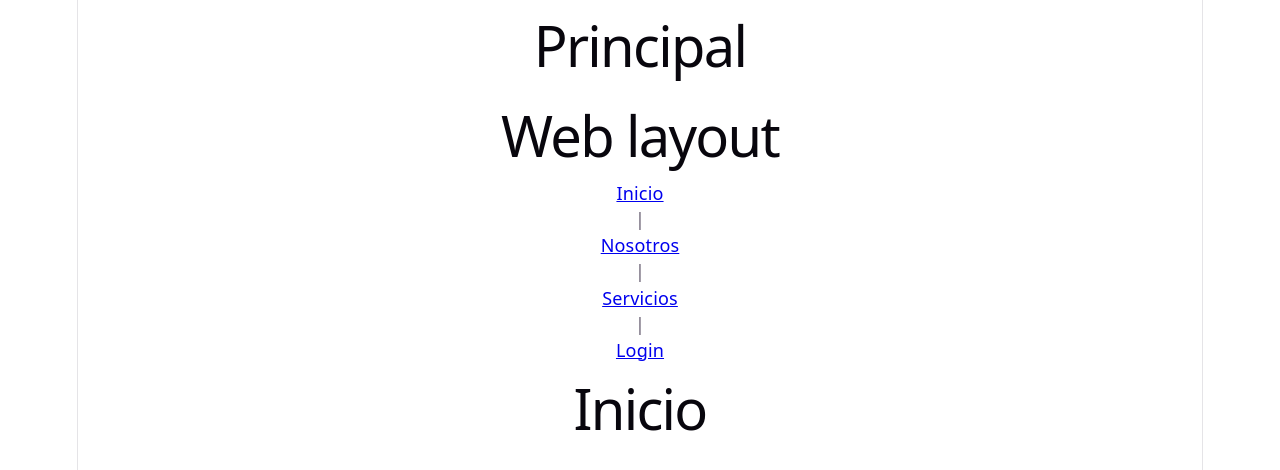
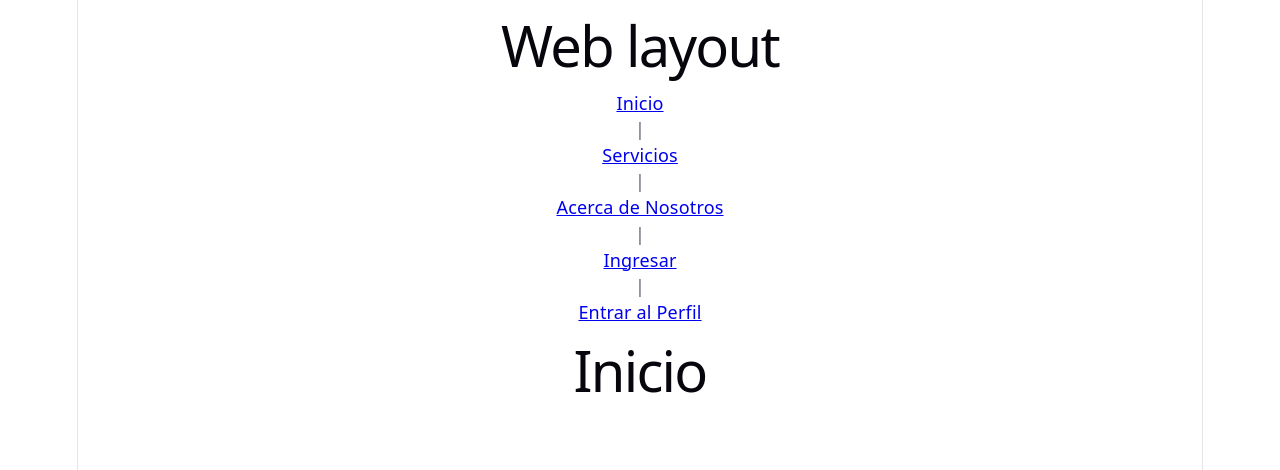
Before and after one commit to EmaRita110983/Frontend-Proyecto-Vue-Inventarios, a Vue app: page / in a window 1280 px wide. Shown: the top 470 px of the page. Built offline with nearby package versions, Linux system fonts and the light colour scheme; the HTML template or start-up script is replaced by a standard one.

Commit message:
AppLayout y WebLayout

```diff
--- a/src/App.vue
+++ b/src/App.vue
@@ -1,4 +1,3 @@
 <template>
-  <h1>Principal</h1>
   <router-view />
 </template>
--- a/src/layout/AppLayout.vue
+++ b/src/layout/AppLayout.vue
@@ -1,13 +1,11 @@
-<script setup lang="ts">
-import { RouterLink } from 'vue-router';
 
-</script>
 
 <template>
     <h1>App layout</h1>
 
-    <router-link to="/perfil">Perfil</router-link>
-    <router-link to="/dashboard">Panel Administrativo</router-link>
+    <router-link to="/admin/dashboard">Panel Administrativo</router-link>
+    <router-link to="/admin/perfil">Perfil</router-link>
+    <router-link to="/login">Volver a la página de inicio</router-link>
 
     <router-view />
 </template>
--- a/src/layout/WebLayout.vue
+++ b/src/layout/WebLayout.vue
@@ -1,10 +1,13 @@
+
 <template>
     <h1>Web layout</h1>
 
 <RouterLink to="/">Inicio</RouterLink> |
-<RouterLink to="/nosotros">Nosotros</RouterLink>  |
 <RouterLink to="/servicios">Servicios</RouterLink> |
-<RouterLink to="/login">Login</RouterLink>
+<RouterLink to="/nosotros">Acerca de Nosotros</RouterLink> |
+<RouterLink to="/login">Ingresar </RouterLink> |
+<RouterLink to="/admin/perfil">Entrar al Perfil</RouterLink>
+
 
     <router-view />
 </template>
--- a/src/router/index.ts
+++ b/src/router/index.ts
@@ -1,60 +1,61 @@
 import { createRouter, createWebHistory, type RouteRecordRaw } from 'vue-router';
 
-// Components are lazy-loaded in route definitions
-const routes: Array<RouteRecordRaw> = [
+const routes: RouteRecordRaw[] = [
 
-
-  // Web routes with WebLayout
+  // =========================
+  // Sitio Web
+  // =========================
   {
     path: '/',
-  name: 'WebLayout',
     component: () => import('../layout/WebLayout.vue'),
     children: [
       {
-      path: '/',
+        path: '',
         name: 'Inicio',
         component: () => import('../views/web/Inicio.vue')
       },
       {
-    path: '/nosotros',
+        path: 'nosotros',
         name: 'Nosotros',
         component: () => import('../views/web/Nosotros.vue')
       },
       {
-    path: '/servicios',
+        path: 'servicios',
         name: 'Servicios',
         component: () => import('../views/web/Servicios.vue')
       },
       {
-    path: '/login',
+        path: 'login',
         name: 'Login',
         component: () => import('../views/auth/Login.vue')
       }
     ]
   },
 
-// Admin routes with AppLayout
+  // =========================
+  // Administración
+  // =========================
   {
     path: '/admin',
-  name: 'AppLayout',
     component: () => import('../layout/AppLayout.vue'),
     children: [
       {
-      path: '/perfil',
+        path: 'dashboard',
+        name: 'Dashboard',
+        component: () => import('../views/admin/Dashboard.vue')
+      },
+      {
+        path: 'perfil',
         name: 'Perfil',
         component: () => import('../views/admin/Perfil.vue')
-    },
-    {
-      path: '/dashboard',
-      name: 'Dashboard',
-      component: () => import('../views/admin/Dashboard.vue')
       }
     ]
-},
-]
+  }
+
+];
 
 const router = createRouter({
-  history: createWebHistory(),
+  history: createWebHistory(import.meta.env.BASE_URL),
   routes
 });
 
```
Also changed, not shown: src/views/admin/Perfil.vue (line endings or trailing spaces). Lines whose indentation alone changed are shown as unchanged.
